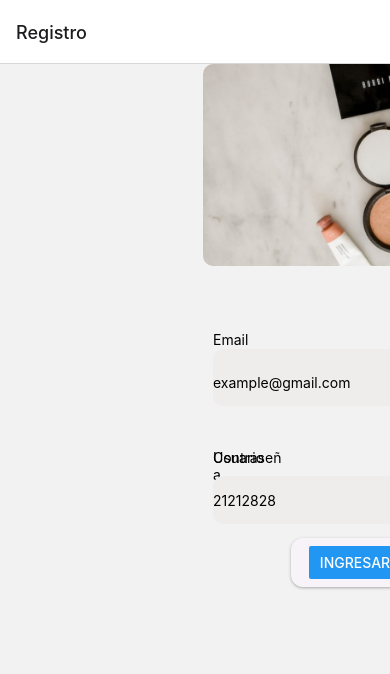
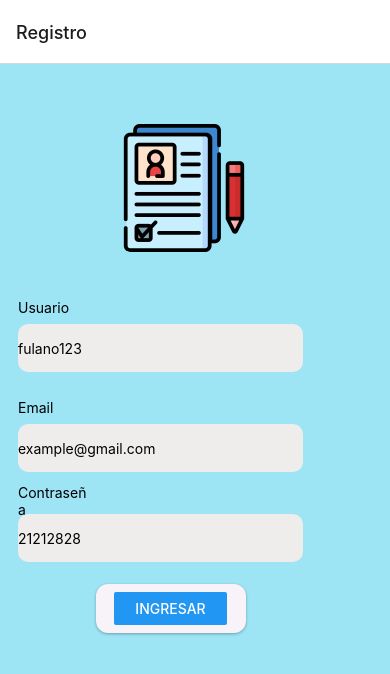
Before and after one commit to orellanaJavier/Salon-app, a React Native app: screen /Registro in a window 390 px wide. Shown: the top 674 px of the page. Built offline with nearby package versions, Linux system fonts and the light colour scheme.

Commit message:
viernes12

```diff
--- a/App.js
+++ b/App.js
@@ -6,6 +6,7 @@ import { createNativeStackNavigator } from '@react-navigation/native-stack';
 import NailsBar from './screens/NailsBar';
 import StylingArea from './screens/StylingArea';
 import CabinaArea from './screens/CabinaArea';
+import Registro from './navigation/Registro';
 
 
 const Stack = createNativeStackNavigator();
@@ -14,11 +15,11 @@ function HomeScreen({navigation}){
   return(
     <View style={{flex:1,alignItems:'center',justifyContent:'center'}}>
       <Image resizeMode='cover' source={require('./assets/homescreen.png')} style = {styleSheet.styleImage9}/>
-      <Card><Button title='Nails Bar'  onPress={()=> navigation.navigate('NailsBar')}>
+      <Card style={{top:-100}} ><Button title='Nails Bar'  onPress={()=> navigation.navigate('NailsBar')}>
         </Button></Card>
         <Card><Button title='Styling Area' onPress={()=> navigation.navigate('StylingArea')}>
           </Button></Card>
-          <Card><Button  title='Cabina Area'  onPress={()=> navigation.navigate('CabinaArea')}>
+          <Card style={{top:100}}><Button  title='Cabina Area'  onPress={()=> navigation.navigate('CabinaArea')}>
         </Button></Card>
     </View>
   );
@@ -28,37 +29,14 @@ function Login({navigation}){
   return(
     <View style={{flex:1,backgroundColor:'rgba(157,228,244,1)'}}>
       <Image resizeMode='cover' source={require('./assets/imagen1.png')} style = {styleSheet.imagen1}/>
-      <Text>Inicia sesion con tu cuenta</Text>
+      <Text style={styleSheet.text3}>!Bienvenido de nuevo!</Text>
       <Text style={styleSheet.text1}>Email</Text>
       <TextInput style={styleSheet.input1} placeholder='example@gmail.com'/>
       <Text style={styleSheet.text2}>Contraseña</Text>
       <TextInput style={styleSheet.input2} placeholder='21212828'/>
-      <Card style={{position:'absolute',left:96,paddingTop:8,paddingRight:19,paddingLeft:18,paddingBottom:8,width:129,top:474,}}>
+      <Card style={{position:'absolute',left:96,paddingTop:8,paddingRight:19,paddingLeft:18,paddingBottom:8,width:150,top:474,}}>
         <Button title='Ingresar' onPress={()=> navigation.navigate('Home')}/></Card>
     </View>
-  );
-};
-
-function Registro({navigation}){
-  return(
-    <ScrollView contentContainerStyle={{
-      flex:1,
-      width:'100%',
-      height:'100%',
-      alignItems:'center',
-      justifyContent:'center'}}>
-    <View style={{flex:1,backgroundColor:'rgba(157,228,244,1)'}}>
-    <Image resizeMode='cover' source={require('./assets/imagen2.png')} style={styleSheet.imagen2} />
-    <Text style={styleSheet.text2}>Usuario</Text>
-    <TextInput style={styleSheet.input3}/>
-    <Text style={styleSheet.text1}>Email</Text>
-    <TextInput style={styleSheet.input1} placeholder='example@gmail.com'/>
-    <Text style={styleSheet.text2}>Contraseña</Text>
-    <TextInput style={styleSheet.input2} placeholder='21212828'/>
-    <Card style={{position:'absolute',left:96,paddingTop:8,paddingRight:19,paddingLeft:18,paddingBottom:8,width:129,top:474,}}>
-      <Button title='Ingresar' onPress={()=> navigation.navigate('Login')}/></Card>
-  </View>
-  </ScrollView>
   );
 };
 
@@ -93,14 +71,6 @@ const styleSheet = StyleSheet.create({
     height:202,
     borderRadius:10,
   },
-  imagen2:{
-    position:'absolute',
-    width:365,
-    height:202,
-    borderRadius:10,
-    left:8,
-    right:8,
-  },
   text1:{
     position:'absolute',
     textAlign:'left',
@@ -118,6 +88,15 @@ const styleSheet = StyleSheet.create({
     left:18,
     top:385,
     width:75,
+  },
+  text3:{
+    position:'absolute',
+    textAlign:'left',
+    fontWeight:'700',
+    fontSize:14,
+    left:18,
+    top:225,
+    width:225,
   },
   input1:{
     position:'absolute',
@@ -137,19 +116,4 @@ const styleSheet = StyleSheet.create({
     left:18,
     top:412,
   },
-  input3:{
-    position:'absolute',
-    width:285,
-    height:48,
-    borderRadius:10,
-    backgroundColor:'rgba(239,236,236,1)',
-    top:285,
-    left:18,
-  },
-  button1:{
-    position:'absolute',
-    left:96,
-    width:129,
-    top:474,
-  },
 });
--- /dev/null
+++ b/navigation/Registro.js
@@ -0,0 +1,86 @@
+import React from 'react';
+import { View, Text,Button,StyleSheet,TextInput,ScrollView,Image } from 'react-native';
+import { Card } from 'react-native-paper';
+
+function Registro({navigation})  {
+  return (
+    <View style={{flex:1,backgroundColor:'rgba(157,228,244,1)'}}>
+      <Image resizeMode='contain'  source={require('../assets/registro.png')} style={styleSheet.imagen1} />
+      <Text style={styleSheet.text3}>Usuario</Text>
+      <TextInput style={styleSheet.input3} placeholder='fulano123'/>
+      <Text style={styleSheet.text1}>Email</Text>
+      <TextInput style={styleSheet.input1} placeholder='example@gmail.com'/>
+      <Text style={styleSheet.text2}>Contraseña</Text>
+      <TextInput style={styleSheet.input2} placeholder='21212828'/>
+      <Card style={{position:'absolute',left:96,paddingTop:8,paddingRight:19,paddingLeft:18,paddingBottom:8,width:150,top:520,}}>
+      <Button title='Ingresar' onPress={()=> navigation.navigate('Login')}/></Card>
+    </View>
+
+  );
+}
+
+export default Registro;
+
+const styleSheet = StyleSheet.create({
+    input3:{
+        position:'absolute',
+        width:285,
+        height:48,
+        borderRadius:10,
+        backgroundColor:'rgba(239,236,236,1)',
+        top:260,
+        left:18,
+      },
+      input1:{
+        position:'absolute',
+        width:285,
+        height:48,
+        borderRadius:10,
+        backgroundColor:'rgba(239,236,236,1)',
+        top:360,
+        left:18,
+      },
+      input2:{
+        position:'absolute',
+        width:285,
+        height:48,
+        borderRadius:10,
+        backgroundColor:'rgba(239,236,236,1)',
+        left:18,
+        top:450,
+      },
+      imagen1:{
+        position:'absolute',
+        width:128,
+        height:128,
+        borderRadius:10,
+        left:120,paddingTop:8,paddingRight:19,paddingLeft:18,paddingBottom:8,top:60,right:5,
+      },
+      text1:{
+        position:'absolute',
+        textAlign:'left',
+        fontWeight:'400',
+        fontSize:14,
+        left:18,
+        top:335,
+        width:43,
+      },
+      text2:{
+        position:'absolute',
+        textAlign:'left',
+        fontWeight:'400',
+        fontSize:14,
+        left:18,
+        top:420,
+        width:75,
+      },
+      text3:{
+        position:'absolute',
+        textAlign:'left',
+        fontWeight:'400',
+        fontSize:14,
+        left:18,
+        top:235,
+        width:75,
+      },
+});
--- a/screens/StylingArea.js
+++ b/screens/StylingArea.js
@@ -39,4 +39,4 @@ const styleSheet = StyleSheet.create({
     alignItems:'center',
     justifyContent:'center',
   },
-})
+});
```
Also changed, not shown: assets/imagen2.png (deleted), assets/registro.png (added).
